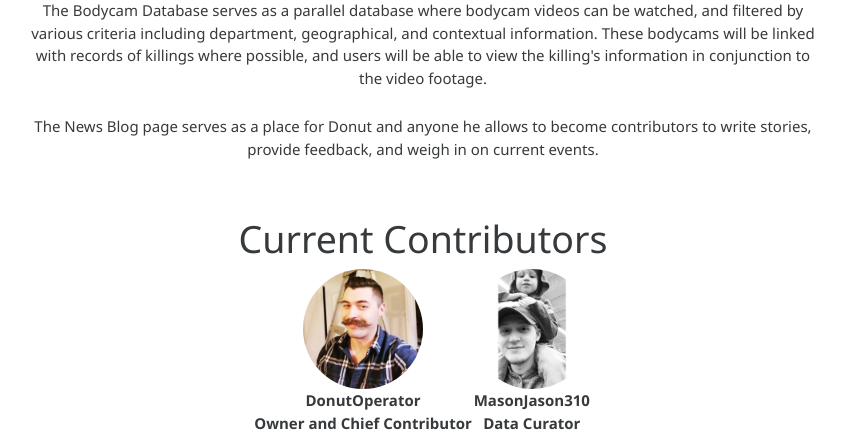
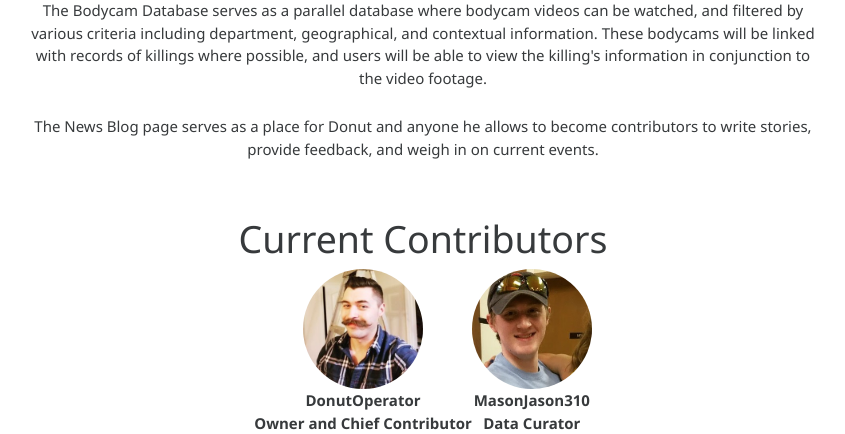
Before and after one commit to DumplingTechnologiesLLC/donutoperator, a Django app: page /about/ in a window 1280 px wide. Shown: the part 426-860 px from the top of the page, without its empty margins (217-1062 px from the left). Run offline with Django 3.2, Linux system fonts and the light colour scheme; data that the repository does not hold is empty; some libraries are stand-ins or nearby versions.

```diff
--- a/config/templates/config/about.html
+++ b/config/templates/config/about.html
@@ -20,7 +20,7 @@
 			<figcaption style="display: flex; align-items: center; justify-content: center;"><strong>Owner and Chief Contributor</strong></figcaption>
 		</div>
 		<div style="display: flex; align-items: center; justify-content: center; flex-direction: column">
-			<img src="{% static 'masonjason.jpg' %}" style="border-radius: 50%; width:120px;">
+			<img src="{% static 'new_mason_jason.jpg' %}" style="border-radius: 50%; width:120px; height:120px">
 			<figcaption style="display: flex; align-items: center; justify-content: center;"><strong>MasonJason310</strong></figcaption>
 			<figcaption style="display: flex; align-items: center; justify-content: center;"><strong>Data Curator</strong></figcaption>
 		</div>
```
Also changed, not shown: config/static/new_mason_jason.jpg (added).
